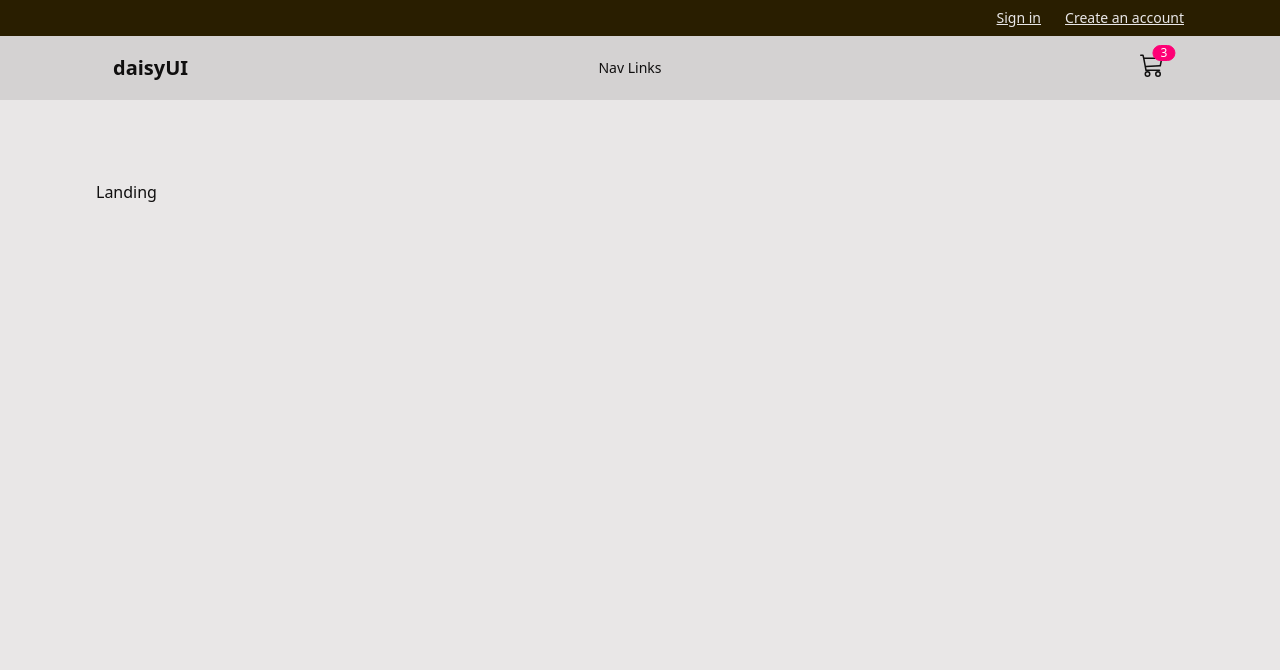
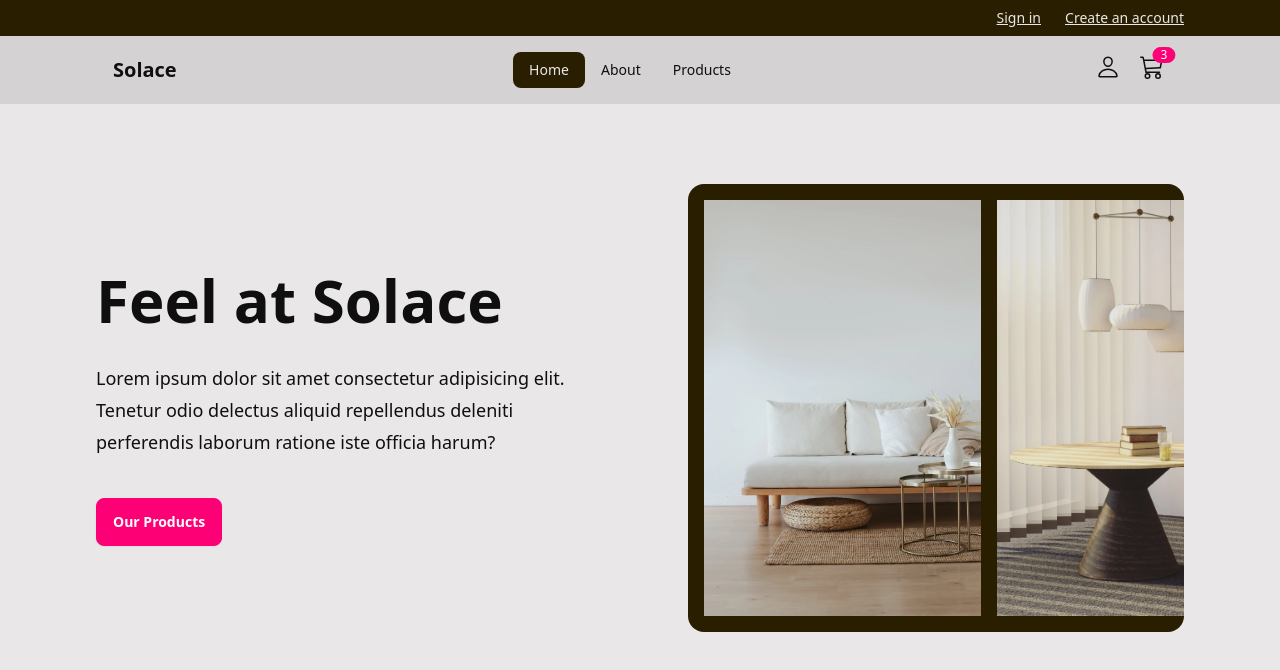
Before and after one commit to jemcap/solace-furniture, a React (Vite) app: page / in a window 1280 px wide. Shown: the top 670 px of the page. Built offline with nearby package versions, Linux system fonts and the light colour scheme.

Commit message:
feature: Added profile button on the Navbar + carousel and content on the Hero component

```diff
--- /dev/null
+++ b/src/components/Hero.jsx
@@ -0,0 +1,34 @@
+import React from "react";
+import { heroImages } from "../constants/constants";
+import { Link } from "react-router-dom";
+
+const Hero = () => {
+  return (
+    <>
+      <div className="grid grid-cols-1 lg:grid-cols-2 gap-24 items-center">
+        <div>
+          <h1 className="max-w-2xl text-4xl font-bold tacking-tight sm:text-6xl">
+            Feel at Solace
+          </h1>
+          <p className="mt-8 max-w-xl text-lg leading-8">
+            Lorem ipsum dolor sit amet consectetur adipisicing elit. Tenetur
+            odio delectus aliquid repellendus deleniti perferendis laborum
+            ratione iste officia harum?
+          </p>
+          <div className="mt-10">
+            <Link to="/products" className="btn btn-primary">
+              Our Products
+            </Link>
+          </div>
+        </div>
+        <div className="hidden h-[28rem] lg:carousel carousel-center p-4 space-x-4 bg-neutral rounded-box">
+          {heroImages.map((image) => (
+            <img src={image} />
+          ))}
+        </div>
+      </div>
+    </>
+  );
+};
+
+export default Hero;
--- a/src/components/Navbar.jsx
+++ b/src/components/Navbar.jsx
@@ -1,5 +1,7 @@
 import { Link, NavLink } from "react-router-dom";
 import { BsCart3 } from "react-icons/bs";
+import { IoPersonOutline } from "react-icons/io5";
+import Navlinks from "./Navlinks";
 
 const Navbar = () => {
   return (
@@ -27,18 +29,37 @@ const Navbar = () => {
               tabIndex={0}
               className="menu menu-sm dropdown-content mt-3 z-[1] p-2 shadow bg-base-200 rounded-box w-52"
             >
-              <li>Item</li>
-              <li>Item</li>
-              <li>Item</li>
+              <Navlinks />
             </ul>
           </div>
-          <a className="btn btn-ghost text-xl">daisyUI</a>
+          <a className="btn btn-ghost text-xl">Solace</a>
         </div>
         <div className="navbar-center hidden lg:flex">
-          <ul className="menu menu-horizontal">Nav Links</ul>
+          <ul className="menu menu-horizontal">
+            <Navlinks />
+          </ul>
         </div>
         <div className="navbar-end mr-5">
-          <NavLink>
+          <div className="dropdown dropdown-end">
+            <div tabIndex={0} role="button" className="indicator mr-5">
+              <IoPersonOutline className="h-6 w-6" />
+            </div>
+            <ul
+              tabIndex={0}
+              className="menu menu-sm dropdown-content bg-base-100 rounded-box z-[1] mt-3 w-52 p-2 shadow"
+            >
+              <li>
+                <a className="justify-between">Profile</a>
+              </li>
+              <li>
+                <a>Settings</a>
+              </li>
+              <li>
+                <a>Logout</a>
+              </li>
+            </ul>
+          </div>
+          <NavLink to="/cart">
             <div className="indicator">
               <BsCart3 className="h-6 w-6" />
               <span className="badge badge-sm badge-primary indicator-item">
--- a/src/components/Navlinks.jsx
+++ b/src/components/Navlinks.jsx
@@ -1,7 +1,19 @@
-import React from "react";
+import { NavLink } from "react-router-dom";
+import { links } from "../constants/constants";
 
 const Navlinks = () => {
-  return <div>Navlinks</div>;
+  return (
+    <>
+      {links.map((link) => {
+        const { id, url, text } = link;
+        return (
+          <li key={id}>
+            <NavLink to={`${url}`}>{text}</NavLink>
+          </li>
+        );
+      })}
+    </>
+  );
 };
 
 export default Navlinks;
--- /dev/null
+++ b/src/constants/constants.js
@@ -0,0 +1,21 @@
+import { hero1, hero2, hero3, hero4 } from "../utils/utils";
+
+export const links = [
+  {
+    id: 1,
+    url: "/",
+    text: "Home",
+  },
+  {
+    id: 2,
+    url: "/about",
+    text: "About",
+  },
+  {
+    id: 3,
+    url: "/products",
+    text: "Products",
+  },
+];
+
+export const heroImages = [hero1, hero2, hero3, hero4];
--- a/src/pages/About.jsx
+++ b/src/pages/About.jsx
@@ -1,7 +1,22 @@
 import React from "react";
 
 const About = () => {
-  return <div className="text-3xl">About</div>;
+  return (
+    <>
+      <div className="flex flex-wrap gap-2 sm:gap-x-6 items-center justify-center">
+        <h1 className="text-4xl font-bold leading-none tracking-tight sm:text-6xl ">
+          About Solace Furnitures
+        </h1>
+        <div className="stats bg-primary shadow"></div>
+      </div>
+      <p className="mt-6 text-lg leading-8 max-w-2xl mx-auto">
+        Lorem ipsum dolor sit amet consectetur adipisicing elit. Hic veniam
+        odit, officiis eos mollitia alias, doloremque, aspernatur ratione
+        asperiores voluptas labore minus dolores reprehenderit corporis quos.
+        Assumenda molestias harum dignissimos?
+      </p>
+    </>
+  );
 };
 
 export default About;
--- a/src/pages/Landing.jsx
+++ b/src/pages/Landing.jsx
@@ -1,7 +1,12 @@
 import React from "react";
+import Hero from "../components/Hero";
 
 const Landing = () => {
-  return <div>Landing</div>;
+  return (
+    <>
+      <Hero />
+    </>
+  );
 };
 
 export default Landing;
--- /dev/null
+++ b/src/utils/utils.js
@@ -0,0 +1,9 @@
+import hero1img from "../assets/hero1.webp";
+import hero2img from "../assets/hero2.webp";
+import hero3img from "../assets/hero3.webp";
+import hero4img from "../assets/hero4.webp";
+
+export const hero1 = hero1img;
+export const hero2 = hero2img;
+export const hero3 = hero3img;
+export const hero4 = hero4img;
```
